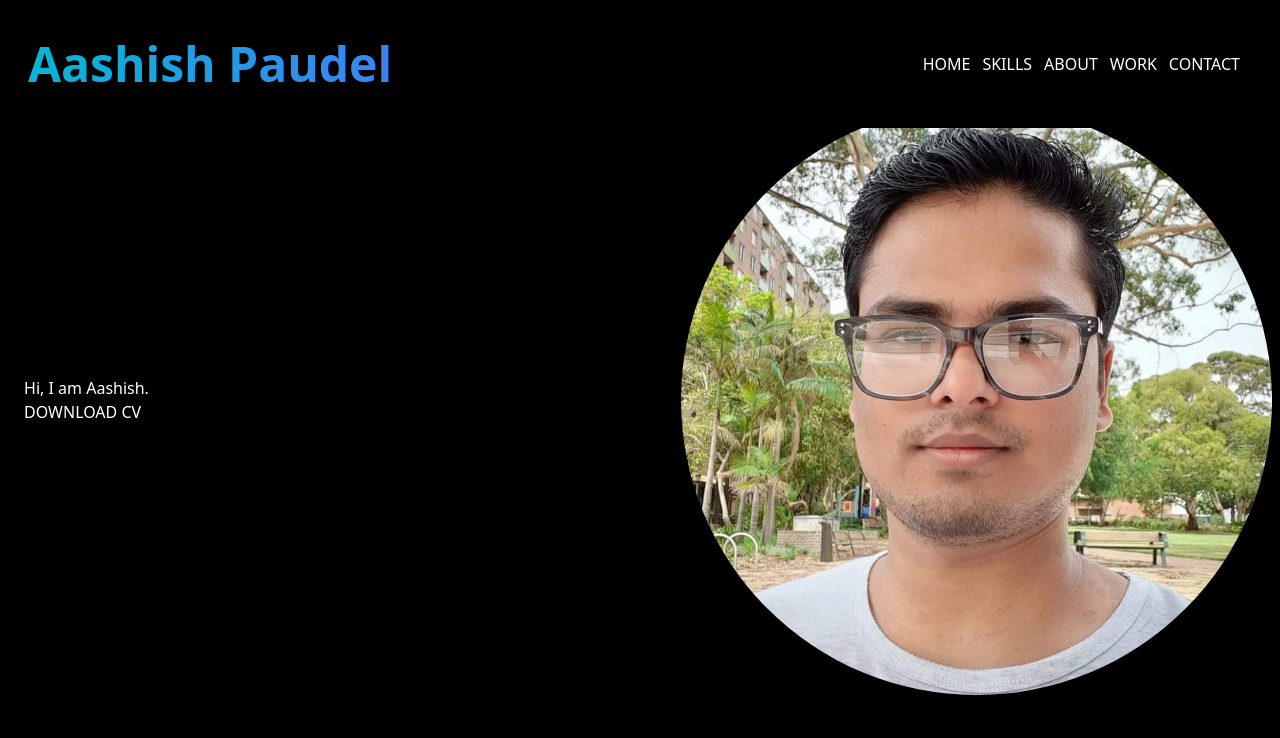
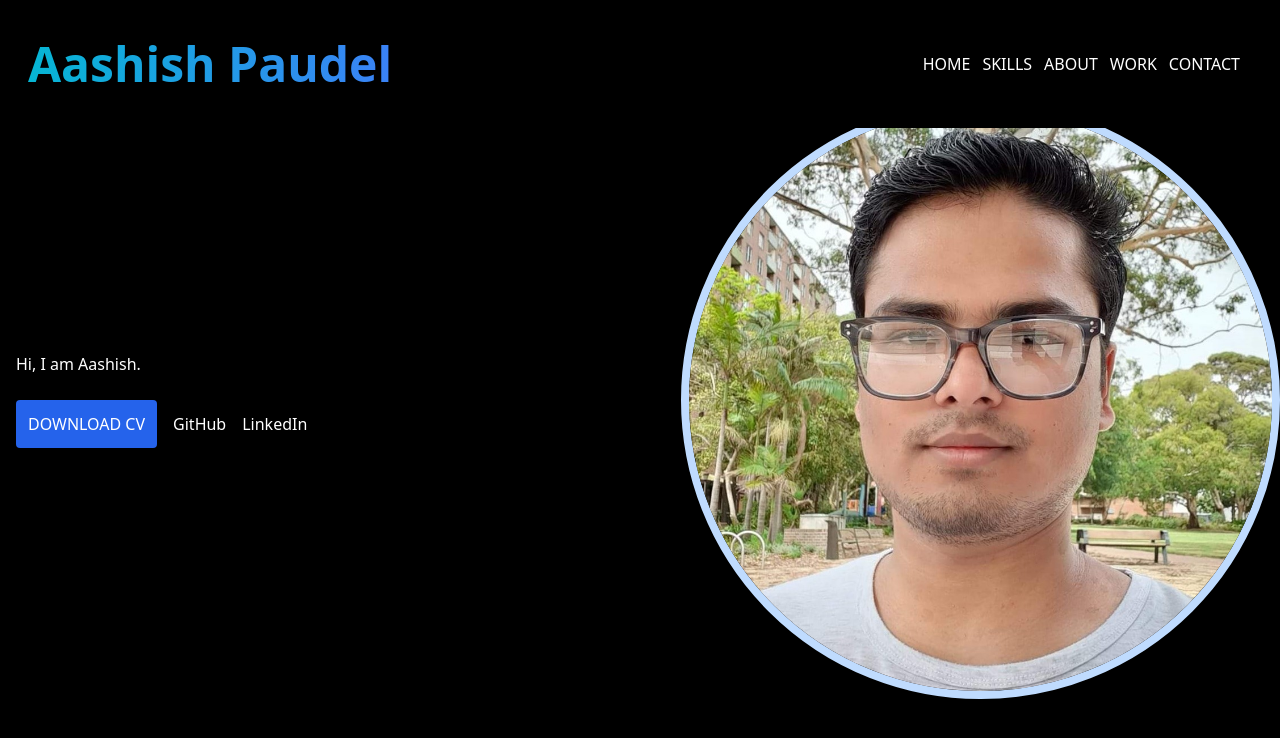
Before and after one commit to AashPau/portfolio_june, a React (Vite) app: page / in a window 1280 px wide. Shown: the top 738 px of the page. Built offline with nearby package versions, Linux system fonts and the light colour scheme.

Commit message:
add border to profile pic

```diff
--- a/package.json
+++ b/package.json
@@ -11,7 +11,8 @@
   },
   "dependencies": {
     "react": "^18.2.0",
-    "react-dom": "^18.2.0"
+    "react-dom": "^18.2.0",
+    "react-type-animation": "^3.2.0"
   },
   "devDependencies": {
     "@types/react": "^18.2.66",
--- a/src/App.jsx
+++ b/src/App.jsx
@@ -1,6 +1,6 @@
 import "./App.css";
-import { Hero } from "./components/Hero";
-import { Top } from "./components/Top";
+import { Hero } from "./components/pages/Hero";
+import { Top } from "./components/pages/Top";
 
 function App() {
   return (
--- a/src/components/Hero.jsx
+++ /dev/null
@@ -1,20 +0,0 @@
-import React from "react";
-import me from "../assets/me.jpg";
-
-export const Hero = () => {
-  return (
-    <div className="bg-black min-h-dvh flex justify-center">
-      <div className=" flex items-center gap-20">
-        <div className="info p-4 text-white ms-auto w-1/2">
-          <h2>Hi, I am Aashish.</h2>
-          <div>
-            <button>DOWNLOAD CV</button>
-          </div>
-        </div>
-        <div className="flex items-center me-auto image w-1/2">
-          <img src={me} className=" rounded-full" />
-        </div>
-      </div>
-    </div>
-  );
-};
--- /dev/null
+++ b/src/components/Image.jsx
@@ -0,0 +1,10 @@
+import me from "../assets/me.jpg";
+
+export const Image = () => {
+  return (
+    <>
+      {" "}
+      <img src={me} className=" rounded-full border-8 border-blue-200" />
+    </>
+  );
+};
--- /dev/null
+++ b/src/components/pages/Hero.jsx
@@ -0,0 +1,23 @@
+import { Image } from "../Image";
+
+export const Hero = () => {
+  return (
+    <div className="bg-black min-h-dvh flex justify-center">
+      <div className=" flex items-center gap-20">
+        <div className="info p-4 text-white ms-auto w-1/2">
+          <h2 className="mb-6">Hi, I am Aashish.</h2>
+          <div></div>
+          <div></div>
+          <div className="flex gap-4">
+            <button className="bg-blue-600 p-3 rounded">DOWNLOAD CV</button>
+            <button>GitHub</button>
+            <button>LinkedIn</button>
+          </div>
+        </div>
+        <div className="flex items-center me-auto w-1/2">
+          <Image />
+        </div>
+      </div>
+    </div>
+  );
+};
```
Also changed, not shown: src/components/TypingEffect.jsx (added), src/components/pages/AboutMe.jsx (renamed from src/components/AboutMe.jsx), src/components/pages/Contact.jsx (renamed from src/components/Contact.jsx), src/components/pages/MySkills.jsx (renamed from src/components/MySkills.jsx), src/components/pages/MyWork.jsx (renamed from src/components/MyWork.jsx), src/components/pages/Top.jsx (renamed from src/components/Top.jsx), 2 other files (tests, documents, lock files or other folders).
